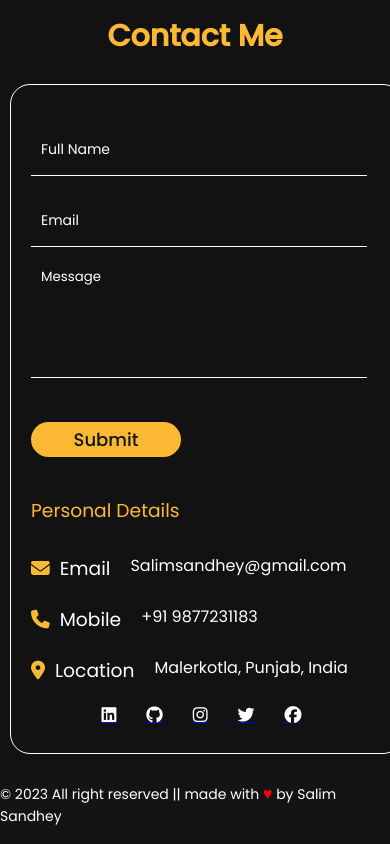
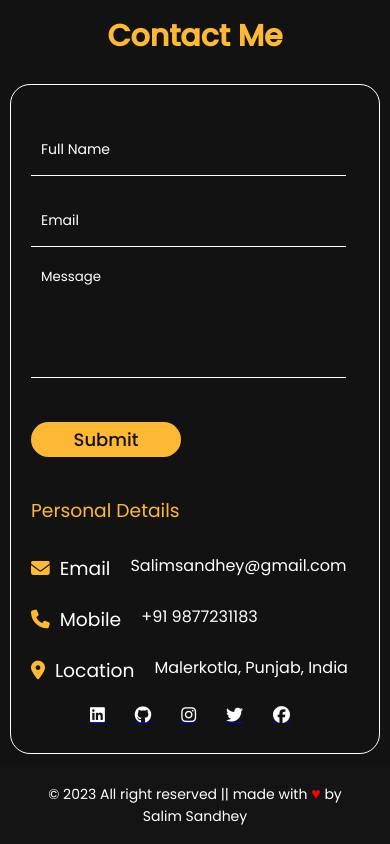
Before and after one commit to salimsandhey/portfolio, a website: page index.html in a window 390 px wide. Shown: the part 2437-3281 px from the top of the page. Drawn offline with Linux system fonts and the light colour scheme; a web font is replaced by a local one.

Commit message:
improve style of footer

```diff
--- a/style.css
+++ b/style.css
@@ -330,7 +330,6 @@ html {
         display: none;
     }
     .contact-div{
-        width: 90%;
         display: flex;
         flex-direction: column;
         justify-content: center;
@@ -386,4 +385,8 @@ html {
         align-items: center;
 
     }
+    .footer p{
+        width: 80vw;
+        text-align: center;
+    }
 }
```
